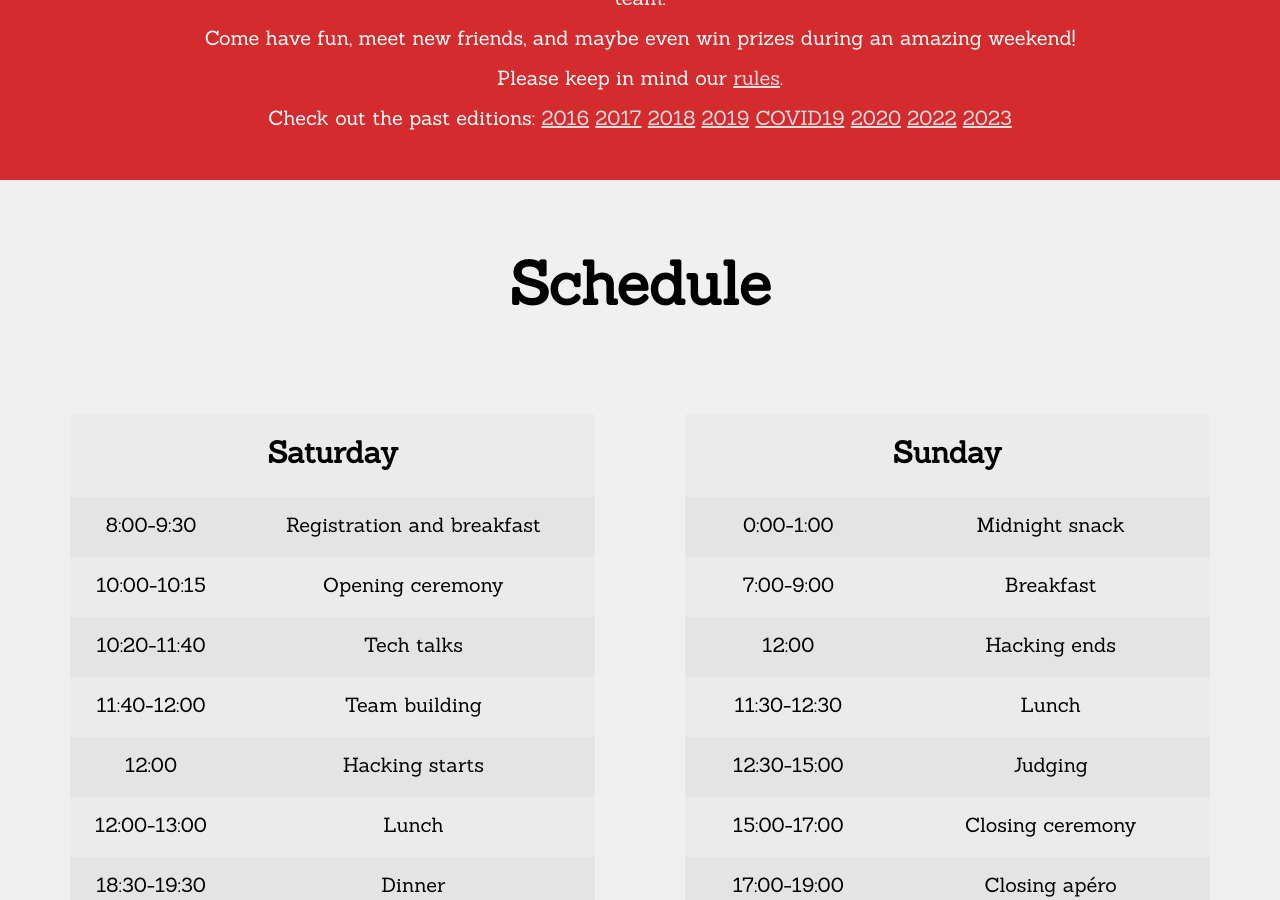
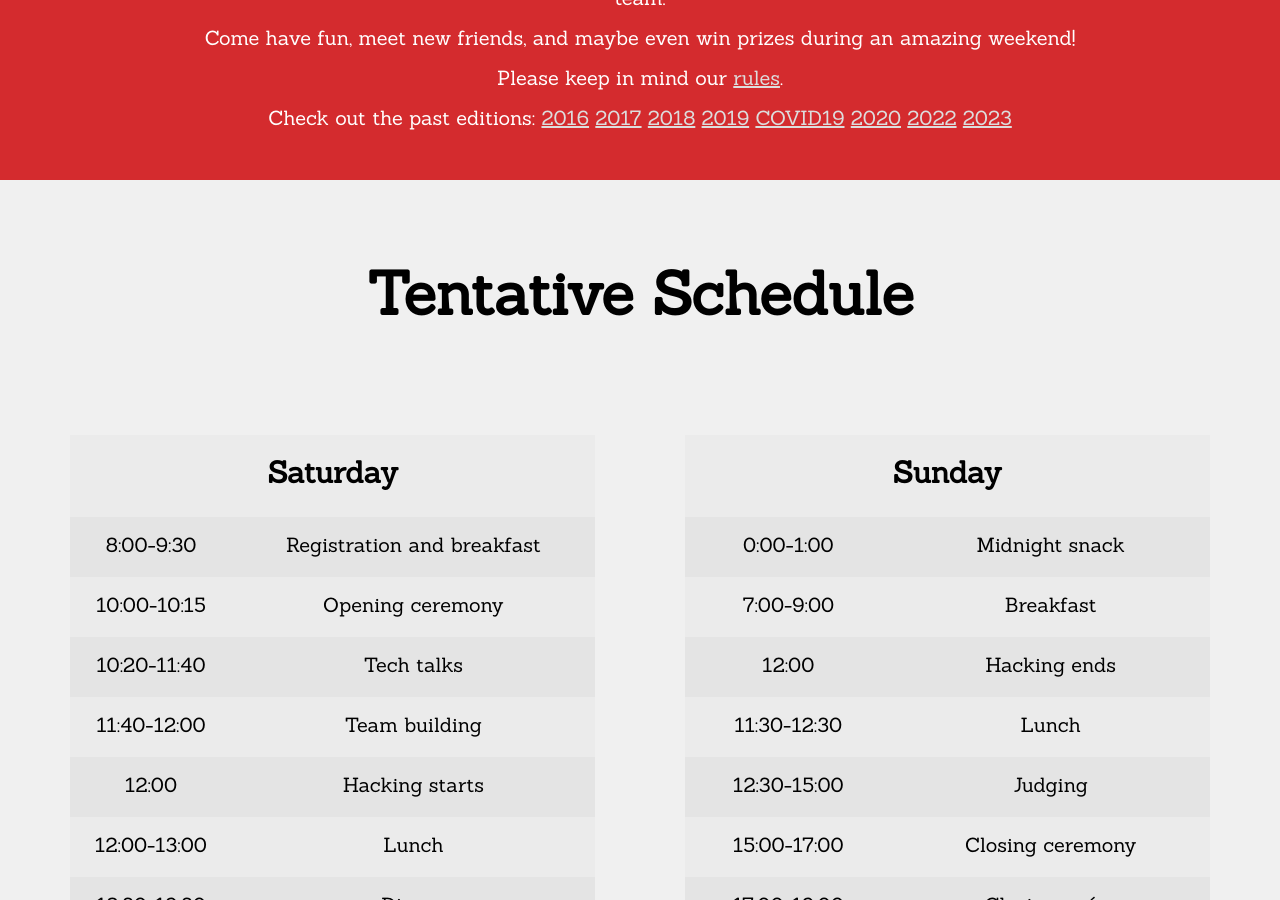
Before and after one commit to LauzHack/LauzHack.github.io, a Jekyll site: the page built from index.html, in a window 1280 px wide and 900 px high, scrolled down 1040 px. Built offline with Jekyll 4.4.1, drawn with Linux system fonts in a browser that asks for light colours.

Commit message:
Added variable for title

```diff
--- a/_data/schedule.yml
+++ b/_data/schedule.yml
@@ -1,20 +1,26 @@
 # Schedule, optional.
 # Don't forget quotes around hours, otherwise the colons will mess stuff up.
 
-Saturday:
-  '8:00-9:30': Registration and breakfast
-  '10:00-10:15': Opening ceremony
-  '10:20-11:40': Tech talks
-  '11:40-12:00': Team building
-  '12:00': Hacking starts
-  '12:00-13:00': Lunch
-  '18:30-19:30': Dinner
+title: Tentative Schedule
 
-Sunday:
-  '0:00-1:00': Midnight snack
-  '7:00-9:00': Breakfast
-  '12:00': Hacking ends
-  '11:30-12:30': Lunch
-  '12:30-15:00': Judging
-  '15:00-17:00': Closing ceremony
-  '17:00-19:00': Closing apéro
+
+
+table:
+
+  Saturday:
+   '8:00-9:30': Registration and breakfast
+   '10:00-10:15': Opening ceremony
+   '10:20-11:40': Tech talks
+   '11:40-12:00': Team building
+   '12:00': Hacking starts
+   '12:00-13:00': Lunch
+   '18:30-19:30': Dinner
+
+  Sunday:
+   '0:00-1:00': Midnight snack
+   '7:00-9:00': Breakfast
+   '12:00': Hacking ends
+   '11:30-12:30': Lunch
+   '12:30-15:00': Judging
+   '15:00-17:00': Closing ceremony
+   '17:00-19:00': Closing apéro
--- a/index.html
+++ b/index.html
@@ -48,9 +48,9 @@ layout: default
 </section>
 {% if site.data.schedule %}
   <section id="schedule">
-    <h1>Schedule</h1>
+    <h1>{{ site.data.schedule.title | markdownify }}</h1>
     <div class="items-container">
-      {% for part in site.data.schedule %}
+      {% for part in site.data.schedule.table %}
         <div class="item-generic">
           <table>
             {% if part[0] != '' %}
```
